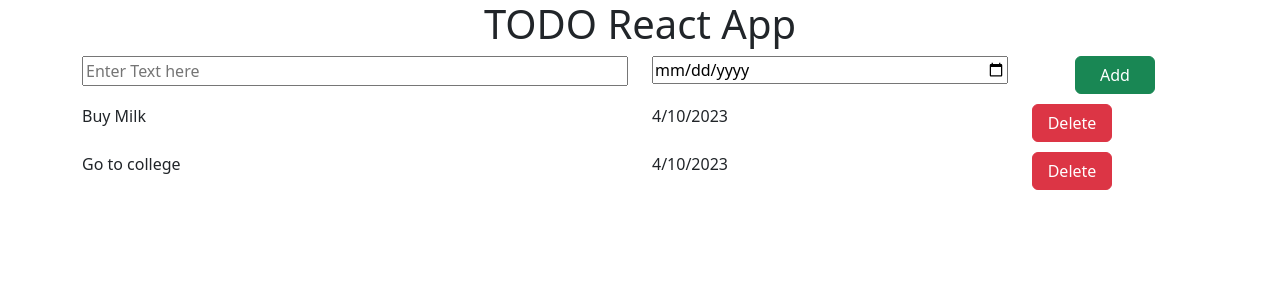
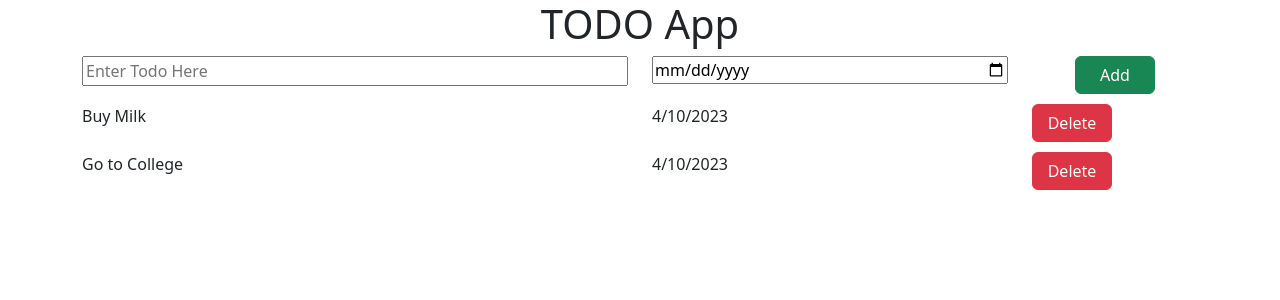
Before and after one commit to Chaitya-007/REACT-KG-CODING, a React (Vite) app in the folder Projects/1-todo-app-version-one/: page / in a window 1280 px wide. Shown: the top 300 px of the page. Built offline with nearby package versions, Linux system fonts and the light colour scheme.

Commit message:
Made some corrections of todo app

```diff
--- a/Projects/1-todo-app-version-one/src/App.css
+++ b/Projects/1-todo-app-version-one/src/App.css
@@ -1,6 +1,6 @@
 h1 {
   font-weight: 700;
-  font-size: 50px;
+  font-size: 45px;
   margin: 10px;
   margin-bottom: 20px;
 }
--- a/Projects/1-todo-app-version-one/src/App.jsx
+++ b/Projects/1-todo-app-version-one/src/App.jsx
@@ -10,8 +10,8 @@ function App() {
       <AppName />
       <AddTodo />
       <div className="items-container">
-        <TodoItem1 />
-        <TodoItem2 />
+        <TodoItem1></TodoItem1>
+        <TodoItem2></TodoItem2>
       </div>
     </center>
   );
--- a/Projects/1-todo-app-version-one/src/components/AddTodo.jsx
+++ b/Projects/1-todo-app-version-one/src/components/AddTodo.jsx
@@ -3,7 +3,7 @@ function AddTodo() {
     <div class="container text-center">
       <div class="row kg-row">
         <div class="col-6">
-          <input type="text" placeholder="Enter Text here" />
+          <input type="text" placeholder="Enter Todo Here" />
         </div>
         <div class="col-4">
           <input type="date" />
--- a/Projects/1-todo-app-version-one/src/components/AppName.jsx
+++ b/Projects/1-todo-app-version-one/src/components/AppName.jsx
@@ -1,5 +1,5 @@
 function AppName() {
-  return <h1>TODO React App</h1>;
+  return <h1>TODO App</h1>;
 }
 
 export default AppName;
--- a/Projects/1-todo-app-version-one/src/components/TodoItem1.jsx
+++ b/Projects/1-todo-app-version-one/src/components/TodoItem1.jsx
@@ -4,7 +4,7 @@ function TodoItem1() {
 
   return (
     <div class="container">
-      <div class="row kg-row ">
+      <div class="row kg-row">
         <div class="col-6">{todoName}</div>
         <div class="col-4">{todoDate}</div>
         <div class="col-2">
--- a/Projects/1-todo-app-version-one/src/components/TodoItem2.jsx
+++ b/Projects/1-todo-app-version-one/src/components/TodoItem2.jsx
@@ -1,10 +1,10 @@
 function TodoItem2() {
-  let todoName = "Go to college";
+  let todoName = "Go to College";
   let todoDate = "4/10/2023";
 
   return (
     <div class="container">
-      <div class="row kg-row ">
+      <div class="row kg-row">
         <div class="col-6">{todoName}</div>
         <div class="col-4">{todoDate}</div>
         <div class="col-2">
```
